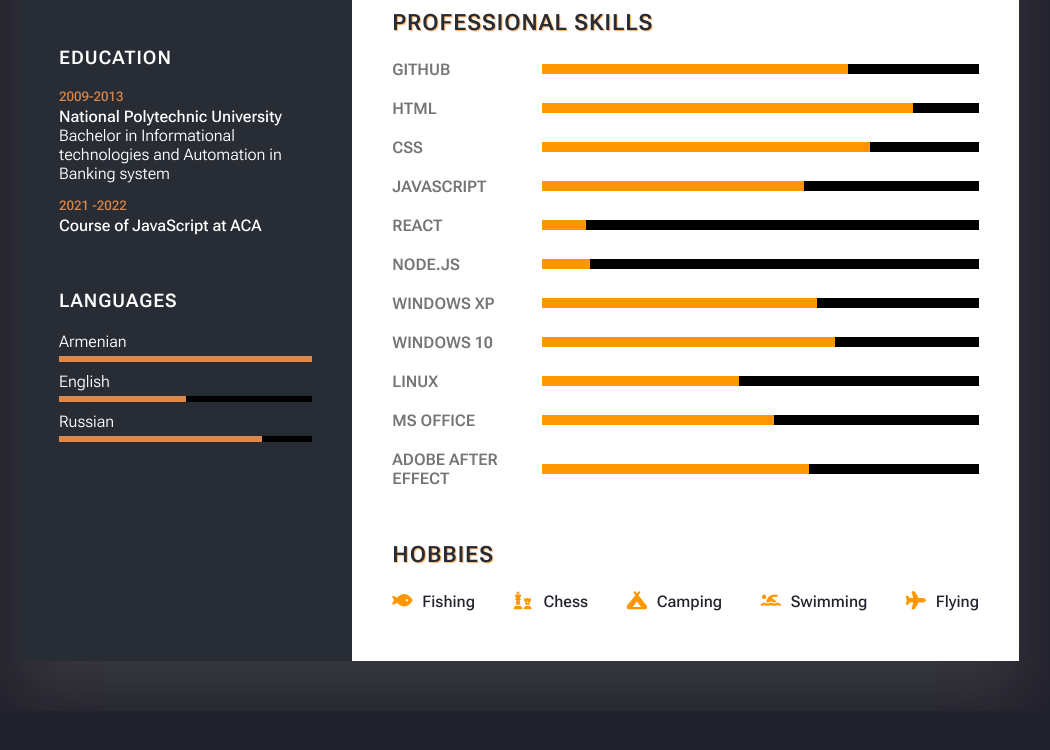
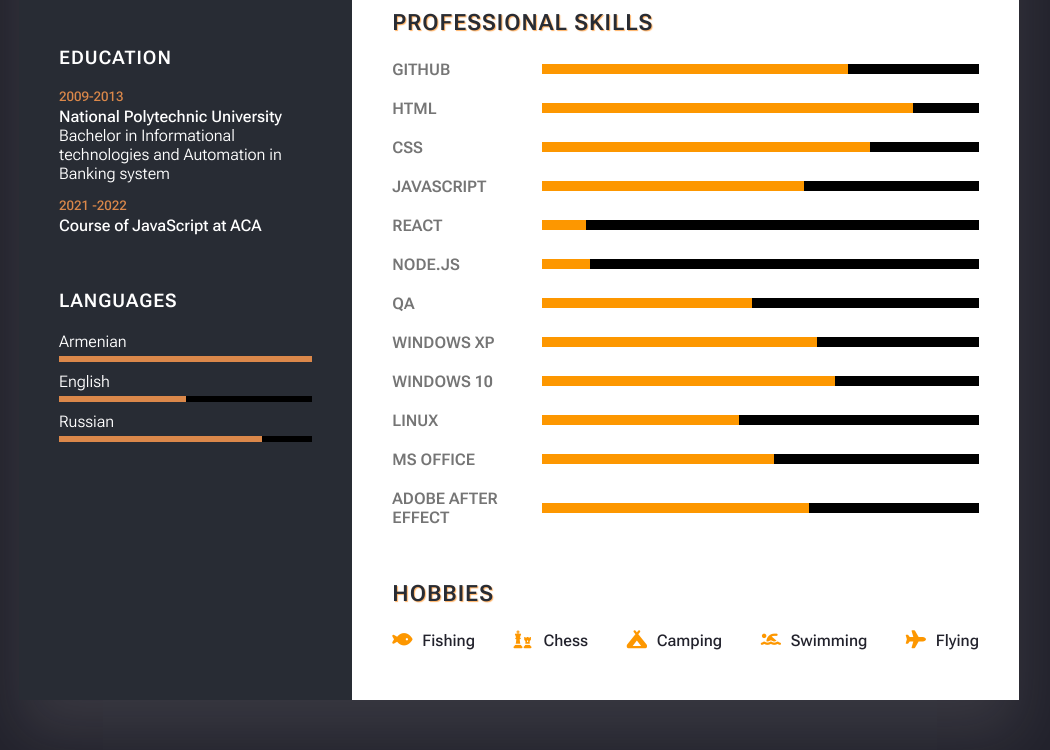
Before and after one commit to DavIdHabeTyan/CV-David-Habetyan, a website: page index.html in a window 1280 px wide. Shown: the part 629-1379 px from the top of the page, without its empty margins (121-1171 px from the left). Before the commit the page ends 1340 px from the top, so only its background shows below. Drawn offline with Linux system fonts and the light colour scheme.

Commit message:
changed skills and added skills

```diff
--- a/index.html
+++ b/index.html
@@ -178,6 +178,14 @@
           <div class="styleNode"></div>
         </div>
       </div>
+
+      <div class="box">
+        <h4>QA</h4>
+        <div class="percent">
+          <div class="styleqa"></div>
+        </div>
+      </div>
+
       <div class="box">
         <h4>Windows XP</h4>
         <div class="percent">
--- a/style.css
+++ b/style.css
@@ -293,6 +293,10 @@ p {
     width: 11%;
 }
 
+.styleqa {
+    width: 48%;
+}
+
 .styleXP {
     width: 63%;
 }
```
